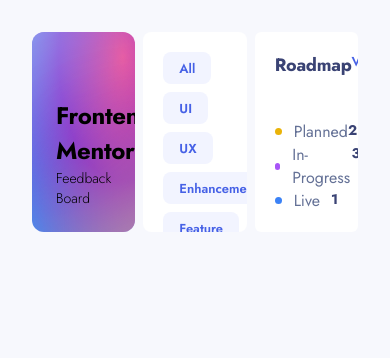
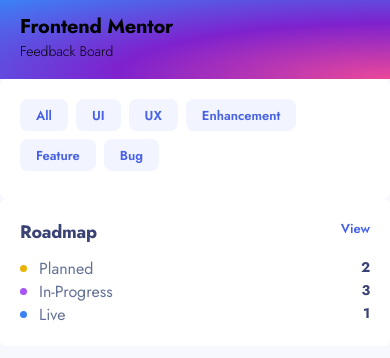
Before and after one commit to parthmanhas/frontend-mentor-monorepo, a Next.js app in the folder apps/product-feedback-app/: page /suggestions in a window 390 px wide. Shown: the top 358 px of the page. Built offline with nearby package versions, Linux system fonts and the light colour scheme.

Commit message:
navbar: fix for mobile view

```diff
--- a/apps/product-feedback-app/app/components/Logo.tsx
+++ b/apps/product-feedback-app/app/components/Logo.tsx
@@ -1,10 +1,13 @@
 export default function Logo() {
     // p-5 on container does not work, width of equal containers changes
-    return <div className="rounded-xl inline-flex flex-col justify-end relative overflow-hidden">
-        <div className="bg-gradient-radial from-pink-500 via-purple-700 to-blue-500 absolute h-[175%] w-[175%] z-0"></div>
-        <div className="bg-gradient-radial from-[#7AD8FB] to-white absolute h-[100%] w-[100%] blur-3xl rounded-full translate-x-[-65%] translate-y-[-65%] z-10"></div>
-        <div className="bg-gradient-radial bg-[#FBB57A] to-white absolute h-[100%] w-[100%] blur-3xl rounded-full translate-x-[65%] translate-y-[65%] z-10"></div>
-        <h1 className="pl-6 z-20">Frontend Mentor</h1>
-        <p className="text-sm font-light pl-6 pb-6 z-20">Feedback Board</p>
+    return <div className="md:rounded-xl md:inline-flex md:flex-col md:justify-end relative overflow-hidden">
+        <div className="bg-gradient-radial from-pink-500 via-purple-700 to-blue-500 absolute h-[200%] w-[200%] md:h-[175%] md:w-[175%] z-0">
+            <h2 className="pl-5 pt-3 z-20">Frontend Mentor</h2>
+            <p className="text-sm font-light pl-5 z-20">Feedback Board</p>
+        </div>
+        <div className="hidden md:block bg-gradient-radial from-[#7AD8FB] to-white absolute md:h-[100%] md:w-[100%] blur-3xl rounded-full translate-x-[-65%] translate-y-[-65%] z-10"></div>
+        <div className="hidden md:block bg-gradient-radial bg-[#FBB57A] to-white absolute md:h-[100%] md:w-[100%] blur-3xl rounded-full translate-x-[65%] translate-y-[65%] z-10"></div>
+        <h1 className="md:pl-6 z-20">Frontend Mentor</h1>
+        <p className="text-sm font-light md:pl-6 pb-6 z-20">Feedback Board</p>
     </div>
 }
--- a/apps/product-feedback-app/app/components/Navbar.tsx
+++ b/apps/product-feedback-app/app/components/Navbar.tsx
@@ -3,9 +3,12 @@
 import Tags from "./Tags";
 
 export default function Navbar() {
-    return <div className="grid grid-cols-3 gap-2 h-[200px]">
-        <Logo />
-        <Tags />
-        <Roadmap />
-    </div>
+    return (
+        <div className="w-full md:grid md:grid-cols-3 md:gap-2 md:h-[200px]">
+            <Logo />
+            <Tags />
+            <Roadmap />
+        </div>
+    )
+
 }
--- a/apps/product-feedback-app/app/components/Tags.tsx
+++ b/apps/product-feedback-app/app/components/Tags.tsx
@@ -8,17 +8,5 @@
         <Tag name="Enhancement" />
         <Tag name="Feature" />
         <Tag name="Bug" />
-        <Tag name="All" />
-        <Tag name="UI" />
-        <Tag name="UX" />
-        <Tag name="Enhancement" />
-        <Tag name="Feature" />
-        <Tag name="Bug" />
-        <Tag name="All" />
-        <Tag name="UI" />
-        <Tag name="UX" />
-        <Tag name="Enhancement" />
-        <Tag name="Feature" />
-        <Tag name="Bug" />
     </div>
 }
--- a/apps/product-feedback-app/app/suggestions/page.tsx
+++ b/apps/product-feedback-app/app/suggestions/page.tsx
@@ -2,7 +2,7 @@
 
 export default function Page() {
     return (
-        <div className="p-8 bg-white-lilac-50 h-[100vh]">
+        <div className="md:p-8 bg-white-lilac-50 h-[100vh]">
             <Navbar />
         </div>
     )
```
